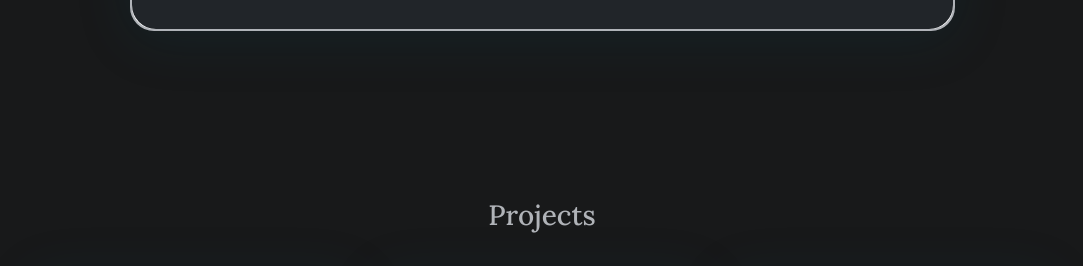
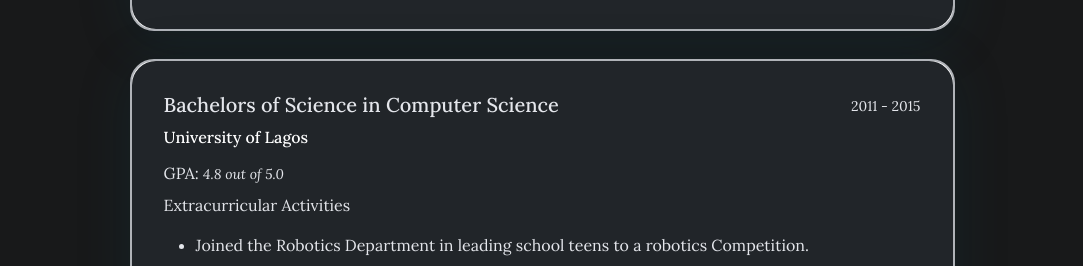
Before and after one commit to samibanks01/Professional-Portfolio, a plain HTML site: page index.html in a window 1280 px wide. Shown: the part 2359-2625 px from the top of the page, without its empty margins (98-1181 px from the left). Drawn offline with nearby package versions, Linux system fonts and the light colour scheme.

Commit message:
nintth cli commit

```diff
--- a/index.html
+++ b/index.html
@@ -846,12 +846,6 @@ Sam Banjo
                                 </div>
 
 
-                                <div class="py-2 featuredLink">
-                                    <a class="p-2 px-4 btn btn-outline-primary btn-sm" href=https://theforage.com target="_blank">
-                                        Featured Link
-                                    </a>
-                                </div>
-
                             </div>
 
                             <div class="pt-2">
@@ -956,7 +950,7 @@ Sam Banjo
                             <div>
                                 <span class="h4">Independent Vulnerability Research Practitioner</span>
                                 <small>-</small>
-                                <a href="https://Insideoutinc.com" target="_blank">InsideOut Inc</a>
+                                <a href="https://sambanjo.com.ng" target="_blank">InsideOut Inc</a>
 
                                 <div class="pb-1">
                                     <small>Mar 2017 - Jan 2024</small>
@@ -1034,6 +1028,48 @@ Sam Banjo
 <ul>
 <li>Played in the college football team, in the Inter-College Competition.</li>
 <li>Completed the Oracle Database Administration Course at NIIT, Ikeja.</li>
+</ul>
+                                </div>
+
+
+                            </div>
+                        </div>
+                    </div>
+                </div>
+            </div>
+
+            <div class="col-12 p-0">
+                <div class="row row align-items-center justify-content-center m-1 mb-4">
+
+
+                    <div class="col-md-9">
+                        <div class="card">
+                            <div class="card-body">
+                                <div class="float-end">
+                                    <small>2011 - 2015</small>
+                                </div>
+                                <h5 class="card-title">Bachelors of Science in Computer Science</h5>
+
+
+                                <a href="https://unilag.edu.ng" target="_blank">
+                                    <h6>
+                                    University of Lagos
+                                    </h6>
+                                </a>
+
+
+
+                                <div class="py-1">
+                                    GPA:
+                                    <i>
+                                        <small>4.8 out of 5.0</small>
+                                    </i>
+                                </div>
+
+                                <div class="py-1 education-content">
+                                    <p>Extracurricular Activities</p>
+<ul>
+<li>Joined the Robotics Department in leading school teens to a robotics Competition.</li>
 </ul>
                                 </div>
 
```
